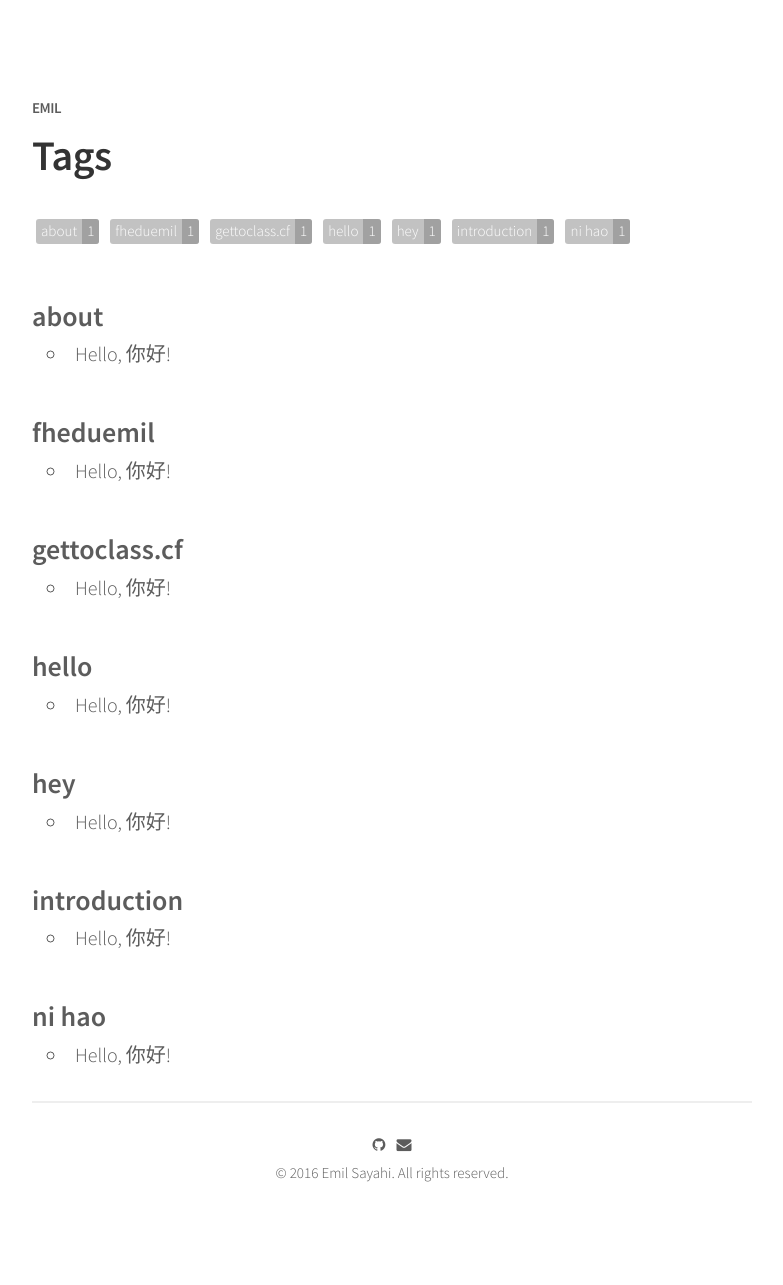
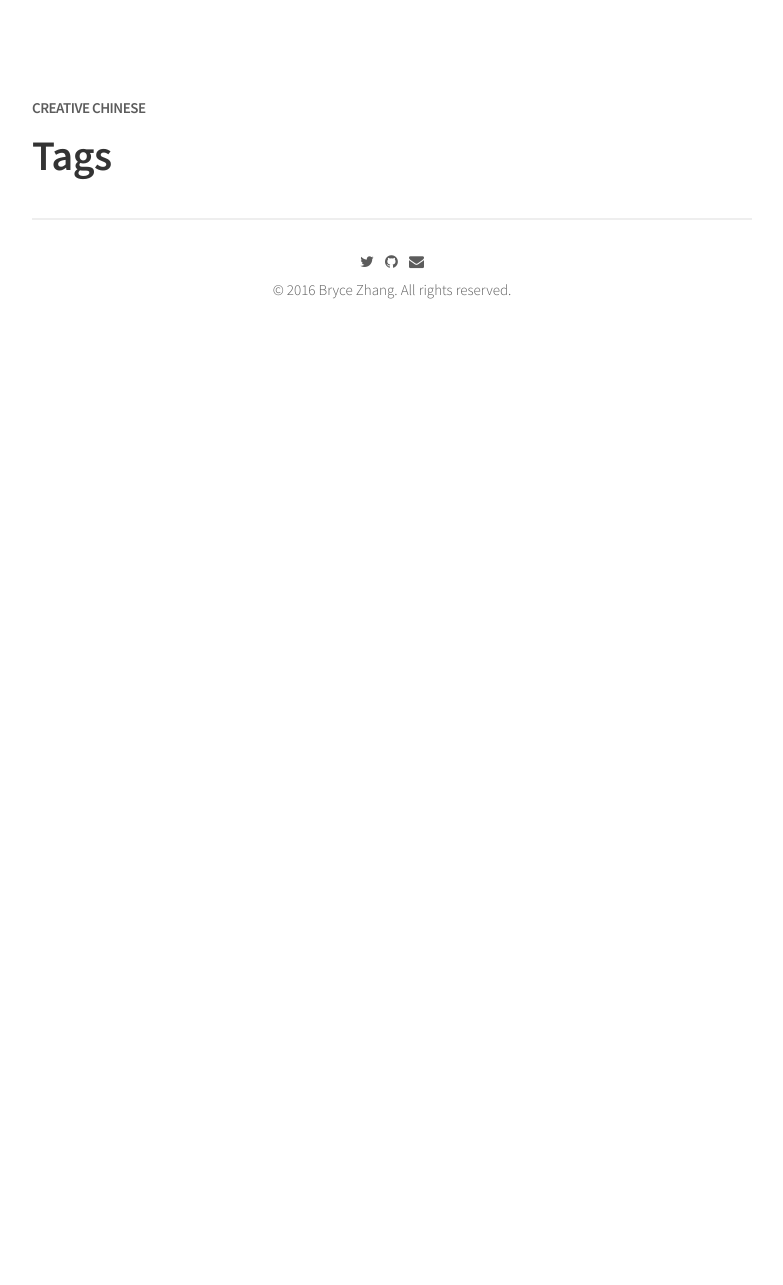
Before and after one commit to FHBryceZhang/fhbrycezhang.github.io, a Jekyll site: the page built from tags/index.html, in a window 1280 px wide. Shown: the whole page, without its empty margins (248-1031 px from the left). Built offline with Jekyll 4.4.1, drawn with Linux system fonts in a browser that asks for light colours; nearby versions of some CDN libraries; after the commit the page ends 900 px from its top, so only the background shows below that.

Commit message:
Updated Config and 4 other files

```diff
--- a/CNAME
+++ b/CNAME
@@ -1 +1 @@
-fheduemil.github.io
+fhbrycezhang.github.io
--- a/_config.yml
+++ b/_config.yml
@@ -1,5 +1,5 @@
 ---
-title: get to class
+title: Creative Chinese
 timezone: America/New_York
 collections:
   posts:
@@ -19,21 +19,21 @@ defaults:
     type: posts
   values:
     layout: post
-name: Emil
+name: Creative Chinese
 author:
-  name: Emil Sayahi
+  name: Bryce Zhang
   "//facebook": your-id
-  "//twitter": your-id
-  github: FHEDUEmil
+  twitter: zhangbryce
+  github: FHBryceZhang
   "//linkedin": your-id
   "//medium": your-id
   "//tumblr": your-id
-  email: emilsayahi@foresthills.edu
+  email: brycezhang@foresthills.edu
 google-analytics:
   id: UA-85744932-1
 disqus:
-  id: gettoclass
-url: https://fheduemil.github.io/
+  id: creativechinese
+url: https://fhbrycezhang.github.io/
 baseurl:
 permalink: "/:year-:month-:day/:title/"
 paginate: 5
@@ -49,7 +49,7 @@ nav:
 - name: Tags
   url: "/tags"
 - name: Github
-  url: https://github.com/FHEDUEmil
+  url: https://github.com/FHBryceZhang
 sass:
   sass_dir: _sass
   style: compressed
--- a/_posts/2016-11-22-hello-ni-hao.markdown
+++ /dev/null
@@ -1,16 +0,0 @@
----
-title: Hello, 你好!
-date: 2016-11-22 09:32:00 -05:00
-categories:
-- class assignment
-tags:
-- introduction
-- about
-- ni hao
-- hello
-- hey
-- gettoclass.cf
-- fheduemil
----
-
-你好！ 我叫李程泽。 我十三岁。 我是美国人， 我学习普通话。 我的中文不好。 我没有宠物， 我喜欢吃水果， 我喜欢喝橙汁。 我有中等大小房子。 我不知道还有什么要写， 对不起！
```
Also changed, not shown: about.md (+2 -3 lines), 1 other file.
